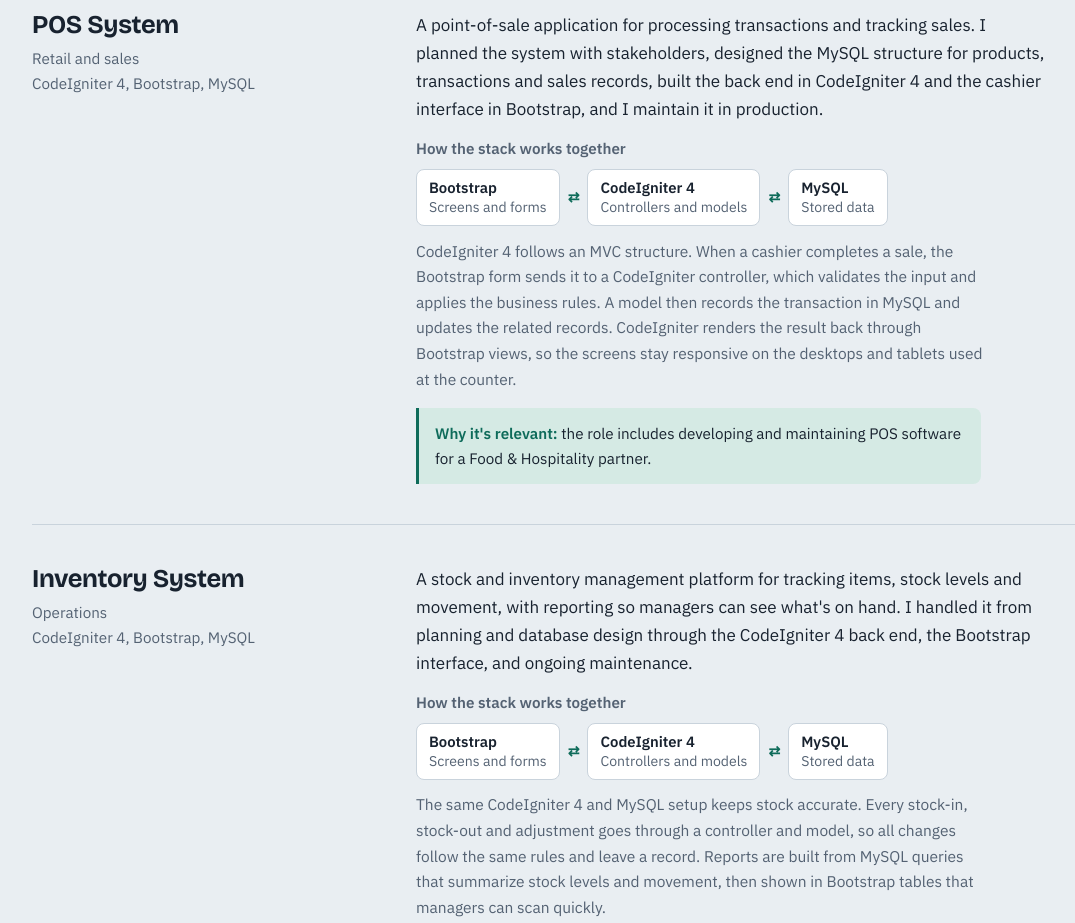
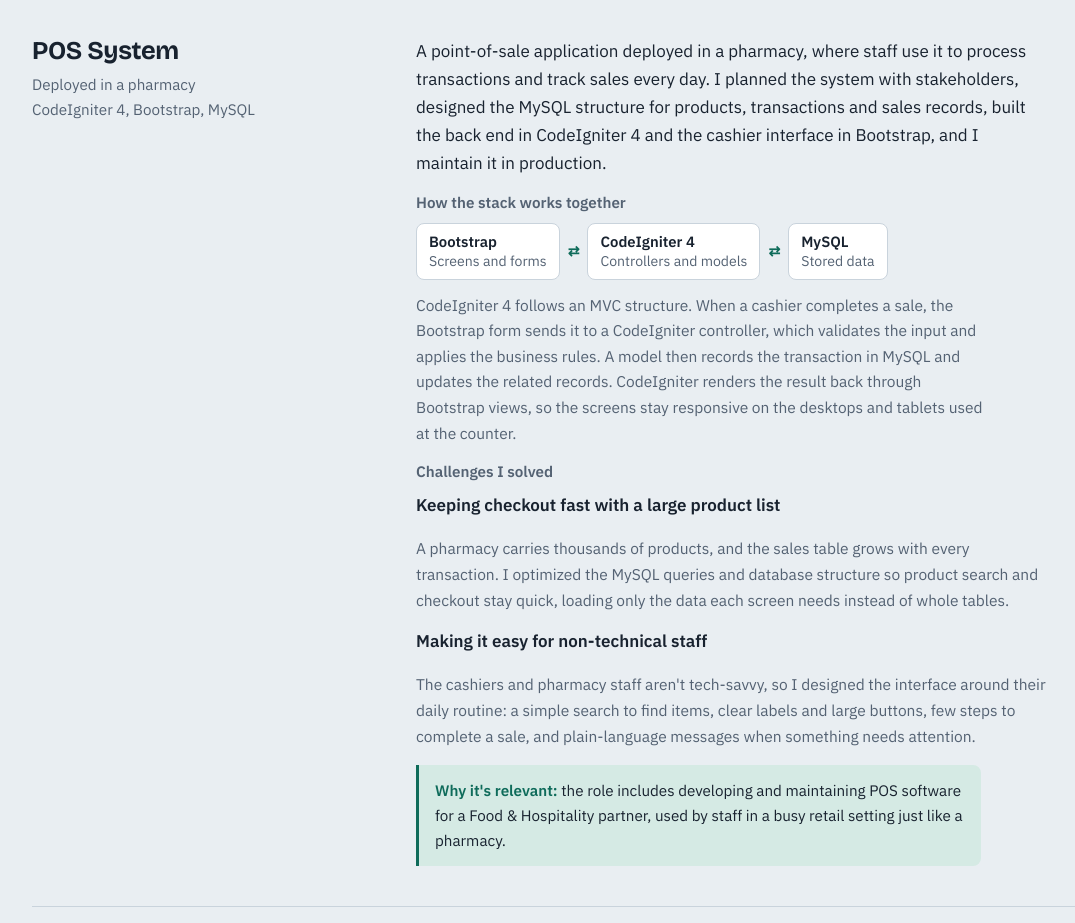
Before and after one commit to echotv/jerico-hita.portfolio, a plain HTML site: page index.html in a window 1280 px wide. Shown: the part 1519-2442 px from the top of the page, without its empty margins (72-1147 px from the left). Drawn offline with nearby package versions, Linux system fonts and the light colour scheme.

Commit message:
Revise project descriptions for clarity and context
Updated descriptions for POS and Inventory systems to reflect real-world deployment in a pharmacy, enhancing clarity and relevance.

```diff
--- a/index.html
+++ b/index.html
@@ -98,7 +98,6 @@
 .project .match{background:var(--accent-soft);border-left:3px solid var(--accent);padding:.8rem 1rem;border-radius:0 8px 8px 0;font-size:.95rem;max-width:62ch}
 .project .match b{color:var(--accent)}
 
-
 /* how the stack fits together */
 .how{margin:0 0 1rem;max-width:62ch}
 .how h4{font:600 .95rem/1.3 var(--body);color:var(--muted);margin:0 0 .6rem}
@@ -108,6 +107,13 @@
 .flow li span{color:var(--muted)}
 .flow .arrow{background:none;border:0;padding:0 .1rem;align-self:center;color:var(--accent);font-weight:600}
 .how p{font-size:.97rem;color:var(--muted);margin:0}
+
+/* challenges */
+.challenges{margin:0 0 1rem;max-width:62ch}
+.challenges h4{font:600 .95rem/1.3 var(--body);color:var(--muted);margin:0 0 .6rem}
+.challenges dl{margin:0;display:grid;gap:.9rem}
+.challenges dt{font-weight:600}
+.challenges dd{margin:.15rem 0 0;color:var(--muted);font-size:.97rem}
 
 /* timeline */
 .timeline{list-style:none;margin:0;padding:0;border-left:2px solid var(--line)}
@@ -196,7 +202,7 @@
     <h2>What I bring to your team</h2>
     <p class="lede">The work I've done lines up closely with building portals, APIs and point-of-sale software for telco and hospitality clients.</p>
     <div class="fit">
-      <div><h3>Point-of-sale experience</h3><p>I've built a POS for transaction processing and sales tracking, plus the inventory system that sits behind it.</p></div>
+      <div><h3>Point-of-sale experience</h3><p>I've built a POS and inventory system that's in daily use at a pharmacy, designed to stay fast with large product and sales data and easy for non-technical staff.</p></div>
       <div><h3>Admin portals and APIs</h3><p>I design MySQL schemas and RESTful APIs for internal systems like HRIS, timekeeping and payroll, used by staff every day.</p></div>
       <div><h3>Framework and no framework</h3><p>I work in Laravel and CodeIgniter, and I'm comfortable in plain PHP and JavaScript when an existing codebase calls for it.</p></div>
       <div><h3>Clear communicator</h3><p>As an IT instructor I explain code for a living, which carries straight into code reviews, documentation and working with clients.</p></div>
@@ -210,19 +216,21 @@
     <p class="lede">I was the full-stack developer on all four systems, responsible for planning, database structure, implementation and ongoing maintenance. Most are private or institutional, so each one is described by what it does and what I built.</p>
 
     <article class="project">
-      <div><h3>POS System</h3><div class="kind">Retail and sales<br>CodeIgniter 4, Bootstrap, MySQL</div></div>
+      <div><h3>POS System</h3><div class="kind">Deployed in a pharmacy<br>CodeIgniter 4, Bootstrap, MySQL</div></div>
       <div>
-        <p>A point-of-sale application for processing transactions and tracking sales. I planned the system with stakeholders, designed the MySQL structure for products, transactions and sales records, built the back end in CodeIgniter 4 and the cashier interface in Bootstrap, and I maintain it in production.</p>
+        <p>A point-of-sale application deployed in a pharmacy, where staff use it to process transactions and track sales every day. I planned the system with stakeholders, designed the MySQL structure for products, transactions and sales records, built the back end in CodeIgniter 4 and the cashier interface in Bootstrap, and I maintain it in production.</p>
         <div class="how"><h4>How the stack works together</h4><ol class="flow"><li><b>Bootstrap</b><span>Screens and forms</span></li><li class="arrow" aria-hidden="true">⇄</li><li><b>CodeIgniter 4</b><span>Controllers and models</span></li><li class="arrow" aria-hidden="true">⇄</li><li><b>MySQL</b><span>Stored data</span></li></ol><p>CodeIgniter 4 follows an MVC structure. When a cashier completes a sale, the Bootstrap form sends it to a CodeIgniter controller, which validates the input and applies the business rules. A model then records the transaction in MySQL and updates the related records. CodeIgniter renders the result back through Bootstrap views, so the screens stay responsive on the desktops and tablets used at the counter.</p></div>
-        <div class="match"><b>Why it's relevant:</b> the role includes developing and maintaining POS software for a Food &amp; Hospitality partner.</div>
+        <div class="challenges"><h4>Challenges I solved</h4><dl><dt>Keeping checkout fast with a large product list</dt><dd>A pharmacy carries thousands of products, and the sales table grows with every transaction. I optimized the MySQL queries and database structure so product search and checkout stay quick, loading only the data each screen needs instead of whole tables.</dd><dt>Making it easy for non-technical staff</dt><dd>The cashiers and pharmacy staff aren't tech-savvy, so I designed the interface around their daily routine: a simple search to find items, clear labels and large buttons, few steps to complete a sale, and plain-language messages when something needs attention.</dd></dl></div>
+        <div class="match"><b>Why it's relevant:</b> the role includes developing and maintaining POS software for a Food &amp; Hospitality partner, used by staff in a busy retail setting just like a pharmacy.</div>
       </div>
     </article>
 
     <article class="project">
-      <div><h3>Inventory System</h3><div class="kind">Operations<br>CodeIgniter 4, Bootstrap, MySQL</div></div>
+      <div><h3>Inventory System</h3><div class="kind">Deployed in a pharmacy<br>CodeIgniter 4, Bootstrap, MySQL</div></div>
       <div>
-        <p>A stock and inventory management platform for tracking items, stock levels and movement, with reporting so managers can see what's on hand. I handled it from planning and database design through the CodeIgniter 4 back end, the Bootstrap interface, and ongoing maintenance.</p>
+        <p>A stock and inventory management platform deployed in the same pharmacy, working alongside the POS. It tracks items, stock levels and movement, with reporting so managers can see what's on hand. I handled it from planning and database design through the CodeIgniter 4 back end, the Bootstrap interface, and ongoing maintenance.</p>
         <div class="how"><h4>How the stack works together</h4><ol class="flow"><li><b>Bootstrap</b><span>Screens and forms</span></li><li class="arrow" aria-hidden="true">⇄</li><li><b>CodeIgniter 4</b><span>Controllers and models</span></li><li class="arrow" aria-hidden="true">⇄</li><li><b>MySQL</b><span>Stored data</span></li></ol><p>The same CodeIgniter 4 and MySQL setup keeps stock accurate. Every stock-in, stock-out and adjustment goes through a controller and model, so all changes follow the same rules and leave a record. Reports are built from MySQL queries that summarize stock levels and movement, then shown in Bootstrap tables that managers can scan quickly.</p></div>
+        <div class="challenges"><h4>Challenges I solved</h4><dl><dt>Handling large stock records and reports</dt><dd>Every sale and delivery adds stock movement records, so the data grows quickly. I optimized the MySQL queries behind stock levels and reports so managers get results quickly, even with a long history of transactions.</dd><dt>Designing for everyday users</dt><dd>Staff record deliveries and adjustments during a busy workday, so I kept forms short and clearly labeled, made stock levels easy to read at a glance, and used straightforward wording instead of technical terms.</dd></dl></div>
         <div class="match"><b>Why it's relevant:</b> inventory data is the backbone of any POS, and it's the kind of large, frequently updated dataset that needs efficient MySQL queries.</div>
       </div>
     </article>
```
